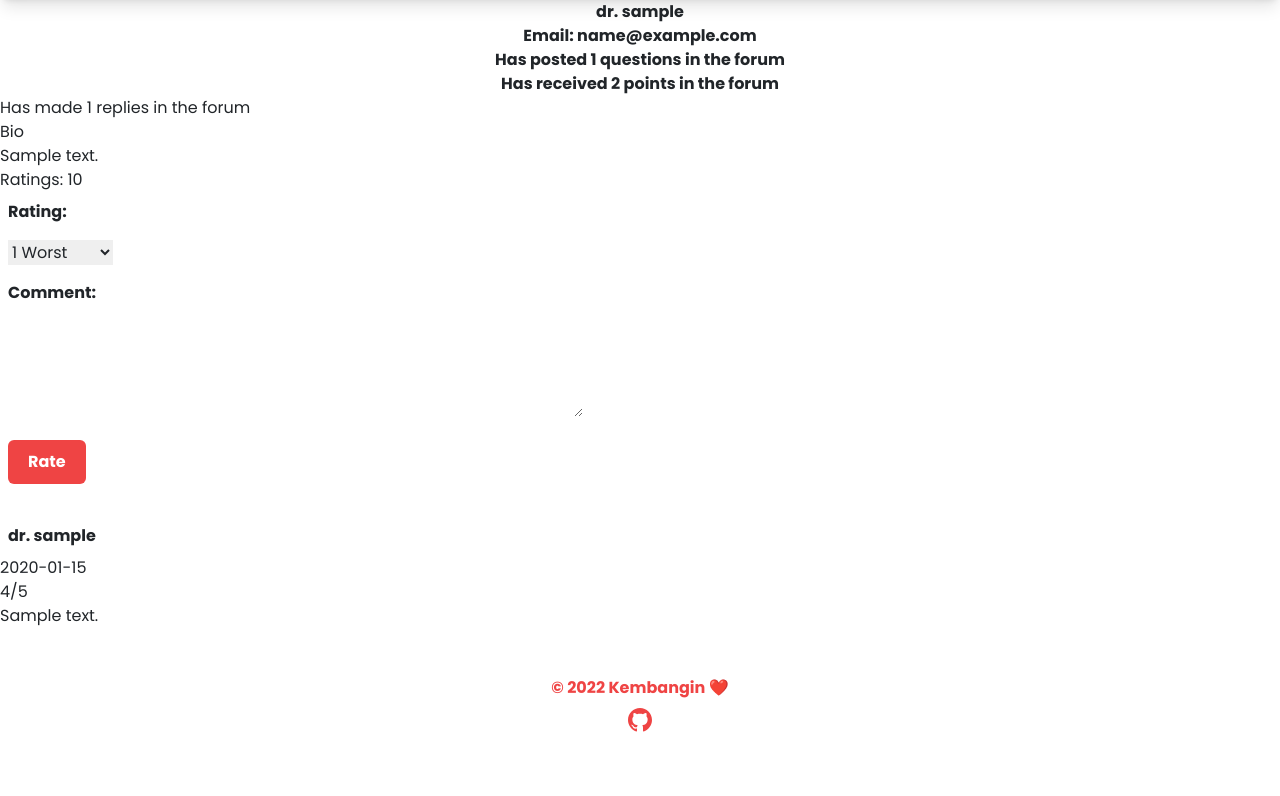
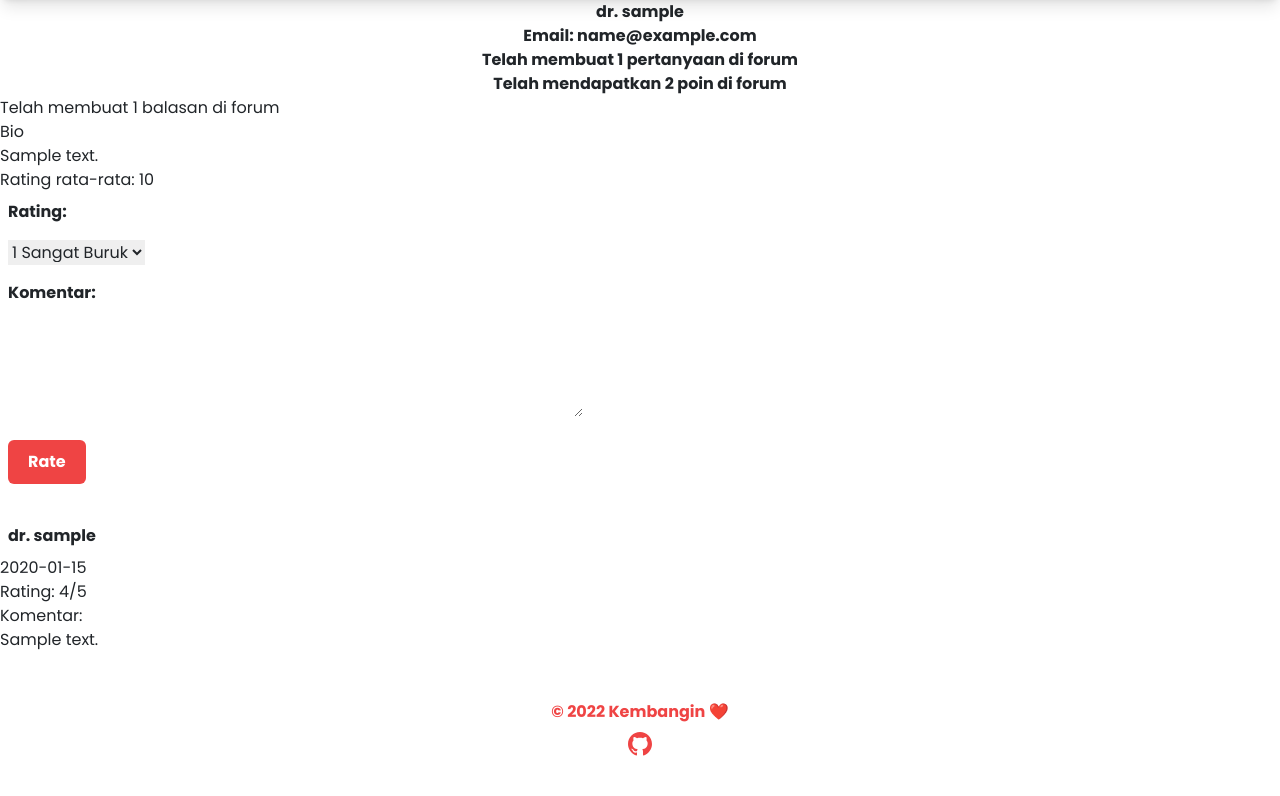
Before and after one commit to pbp-fasilkom-c02/kembangin, a Django app: page /user_profile/1 in a window 1280 px wide. Shown: the part 68-864 px from the top of the page. Before the commit the page ends 800 px from the top, so only its background shows below. Run offline with Django 4.2, Linux system fonts and the light colour scheme; tables that the repository leaves empty hold one stand-in row (values such as "Sample post"); some libraries are stand-ins or nearby versions.

Commit message:
linked rating author name to profile

```diff
--- a/user_profile/forms.py
+++ b/user_profile/forms.py
@@ -4,11 +4,11 @@ class ChangeProfile(forms.Form):
     bio = forms.CharField(label="bio",widget=forms.Textarea(attrs={"rows":"5"}))
 
 ratings = (
-    (1, "1 Worst"),
-    (2, "2 Bad"),
-    (3, "3 Good"),
-    (4, "4 Great"),
-    (5, "5 Amazing")
+    (1, "1 Sangat Buruk"),
+    (2, "2 Buruk"),
+    (3, "3 Cukup"),
+    (4, "4 Baik"),
+    (5, "5 Sangat Baik")
 )
 
 class RatingForm(forms.Form):
--- a/user_profile/templates/profile.html
+++ b/user_profile/templates/profile.html
@@ -15,8 +15,8 @@ $(document).ready(function() {
                     ${response.is_doctor ? "dr. " : ""}${response.username}
                 </p>
                 <p>Email: ${response.email}</p>
-                <p>Has posted ${response.post_amount} questions in the forum</p>
-                <p>Has received ${response.upvote_amount} points in the forum</p>
+                <p>Telah membuat ${response.post_amount} pertanyaan di forum</p>
+                <p>Telah mendapatkan ${response.upvote_amount} poin di forum</p>
             </div>
         `
         var bio_part = `
@@ -27,18 +27,18 @@ $(document).ready(function() {
         $("#bio").append(bio_part)
         if (response.is_logged_user){
             var change_button = `
-            <button class="text-white bg-red-500 hover:bg-red-700 rounded-md font-bold px-5 py-2.5 mr-2 mb-2" data-bs-toggle="modal" data-bs-target="#change-profile-modal">Change Profile</button>
+            <button class="text-white bg-red-500 hover:bg-red-700 rounded-md font-bold px-5 py-2.5 mr-2 mb-2" data-bs-toggle="modal" data-bs-target="#change-profile-modal">Ubah Profile</button>
             `
             $("#change-button-container").append(change_button)
         }
         if (response.is_doctor){
             var reply_amount = `
                 <div id="comment_amount">
-                    <p>Has made ${response.comment_amount} replies in the forum</p>
+                    <p>Telah membuat ${response.comment_amount} balasan di forum</p>
                 </div>
             `
             $("#profile").append(reply_amount)
-            var rating_average = `<p id="average">Ratings: ${response.rating_average}</p>`
+            var rating_average = `<p id="average">Rating rata-rata: ${response.rating_average}</p>`
             $("#rating-average").append(rating_average)
             for (var i in response.ratings){
                 var rating_item = response.ratings[i]
@@ -54,7 +54,10 @@ $(document).ready(function() {
                         <p>${rating_item.date.split('T')[0]}</p>
                     </div>
                     <div>
-                        <p>${rating_item.rating}/5</p>
+                        <p>Rating: ${rating_item.rating}/5</p>
+                    </div>
+                    <div>
+                        <p>Komentar:</p>
                     </div>
                     <div>
                         <p>${rating_item.comment}</p>
@@ -101,19 +104,25 @@ $(document).ready(function() {
             },
 
         }).done(function(response) {
-            if (Object. keys(response).length === 8){
+            if (Object. keys(response).length === 9){
                 $(`#rating` + response.old_id).remove()
             }
             var rating_object = `
             <div id="rating${response.new_id}">
                 <div>
-                    <p class="font-bold">${response.is_doctor ? "dr. " : ""}${response.author}</p>
+                    <button onclick="location.href='/user_profile/${response.author_pk}'"
+                    class="block py-2 pr-4 pl-3 text-black-700 font-bold rounded hover:bg-red-200 md:hover:bg-transparent md:border-0 md:hover:text-red-400 md:p-2">
+                    ${response.is_doctor ? "dr. " : ""}${response.author}
+                    </button>
                 </div>
                 <div>
                     <p>${response.date.split('T')[0]}</p>
                 </div>
                 <div>
-                    <p>${response.rating}/5</p>
+                    <p>Rating: ${response.rating}/5</p>
+                </div>
+                <div>
+                    <p>Komentar:</p>
                 </div>
                 <div>
                     <p>${response.comment}</p>
@@ -173,7 +182,7 @@ function redirect_profile(id){
                         <td>{{rating_form.rating}}</td>
                     </tr>
                     <tr>
-                        <th>Comment: </th>
+                        <th>Komentar: </th>
                     </tr>
                     <tr>
                         <td>{{rating_form.comment}}</td>
@@ -190,7 +199,7 @@ function redirect_profile(id){
         <div class="modal-dialog">
             <div class="modal-content">
                 <div class="modal-header bg-red-500">
-                    <h1 class="modal-title fs-5 text-white" id="exampleModalLabel">Change Profile</h1>
+                    <h1 class="modal-title fs-5 text-white" id="exampleModalLabel">Ubah Profile</h1>
                 </div>
                 <div class="modal-body text-center">
                     <form method="POST" id="change-profile-form">
@@ -203,7 +212,7 @@ function redirect_profile(id){
                                 <td>{{change_profile_form.bio}}</td>
                             </tr>
                             <tr>
-                                <td><button type="submit" id="change-button" class="text-white bg-red-500 hover:bg-red-700 rounded-md font-bold px-5 py-2.5 mr-2 mb-2" data-bs-dismiss="modal">Ganti</button></td>
+                                <td><button type="submit" id="change-button" class="text-white bg-red-500 hover:bg-red-700 rounded-md font-bold px-5 py-2.5 mr-2 mb-2" data-bs-dismiss="modal">Ubah</button></td>
                             </tr>
                         </table>
                     </form>
--- a/user_profile/views.py
+++ b/user_profile/views.py
@@ -87,6 +87,7 @@ def create_rating(request, pk):
             "new_id" : rating_object.id,
             "is_doctor" : author.is_doctor,
             "rating_average" : doctor.rating_average,
+            "author_pk" : author.pk,
         })
         return JsonResponse(response)
 
```
